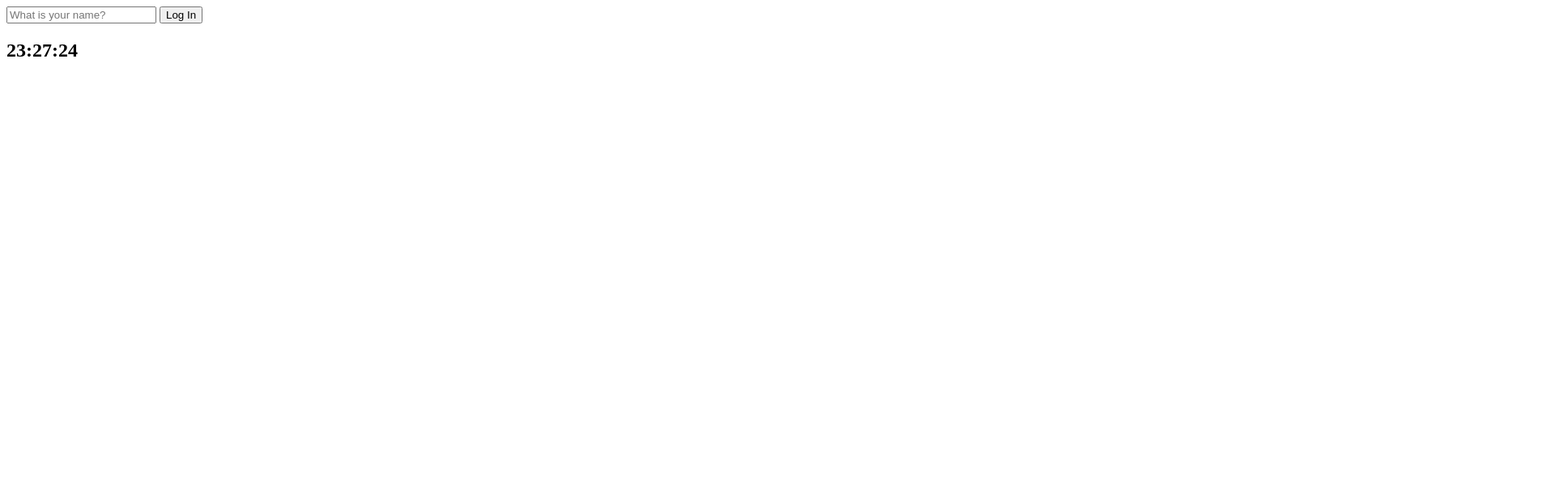
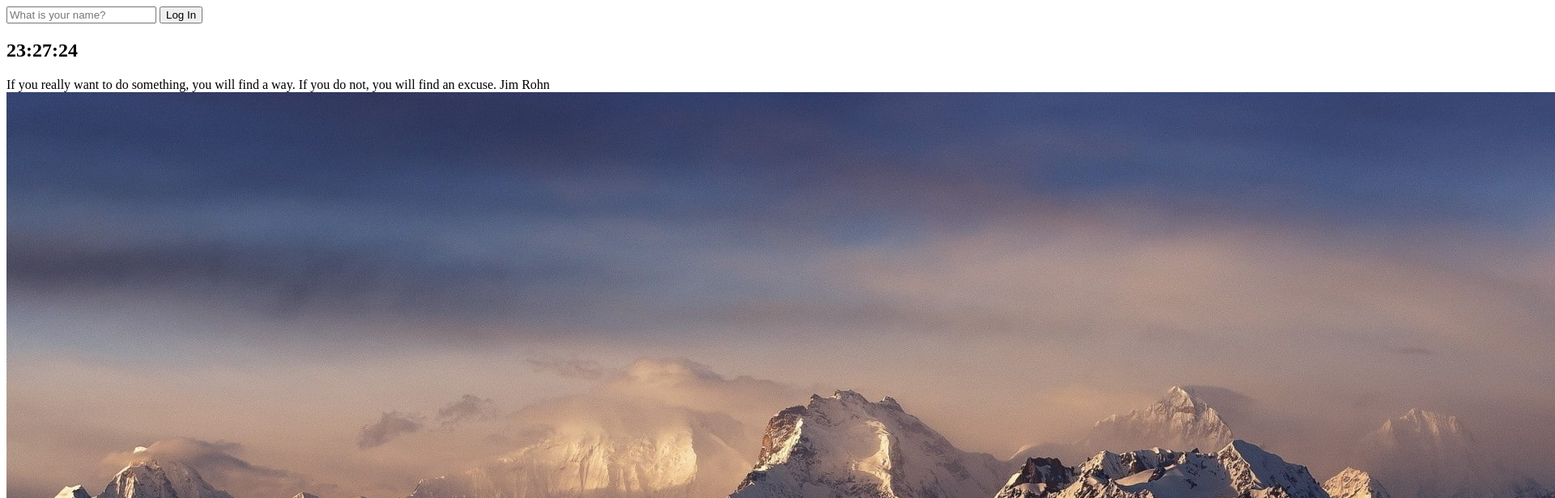
Before and after one commit to euijunh/momentum, a plain HTML site: page index.html in a window 1280 px wide. Shown: the top 616 px of the page at 81% size, 1920 px wide, since content can reach past the window. Drawn offline with Linux system fonts and the light colour scheme.

Commit message:
[clone] Quotes and Background

```diff
--- a/index.html
+++ b/index.html
@@ -18,7 +18,13 @@
     </form>
     <h2 id="clock">00:00:00</h2>
     <h1 id="greeting" class="hidden"></h1>
+    <div id="quote">
+      <span></span>
+      <span></span>
+    </div>
+    <script src="./js/greetings.js"></script>
     <script src="./js/clock.js"></script>
-    <script src="./js/greetings.js"></script>
+    <script src="./js/quotes.js"></script>
+    <script src="./js/background.js"></script>
   </body>
 </html>
--- /dev/null
+++ b/js/background.js
@@ -0,0 +1,20 @@
+const images = [
+  "img01.jpg",
+  "img02.jpg",
+  "img03.jpg",
+  "img04.jpg",
+  "img05.jpg",
+  "img06.jpg",
+  "img07.jpg",
+  "img08.jpg",
+  "img09.jpg",
+  "img10.jpg"
+];
+
+const chosenImage = images[Math.floor(Math.random() * images.length)];
+
+const bgImage = document.createElement("img");
+
+bgImage.src = `img/${chosenImage}`;
+
+document.body.appendChild(bgImage);
--- /dev/null
+++ b/js/quotes.js
@@ -0,0 +1,50 @@
+const quotes = [
+  {
+  quote: 'I never dreamed about success, I worked for it',
+  author: 'Estee Lauder'
+  },
+  {
+  quote: 'Do not try to be original, just try to be good.',
+  author: 'Paul Rand'
+  },
+  {
+  quote: 'Do not be afraid to give up the good to go for the great',
+  author: 'John D. Rockefeller'
+  },
+  {
+  quote: 'If you cannot fly then run. If you cannot run, then walk. And if you cannot walk, then crawl, but whatever you do, you have to keep moving forward.',
+  author: 'Martin Luther King Jr.'
+  },
+  {
+  quote: 'Our greatest weakness lies in giving up. The most certain way to succeed is always to try just one more time.',
+  author: 'Thomas Edison'
+  },
+  {
+  quote: 'The fastest way to change yourself is to hang out with people who are already the way you want to be',
+  author: 'REid Hoffman'
+  },
+  {
+  quote: 'Money is like gasoline during a road trip. You do not want to run out of gas on your trip, but you are not doing a tour of gas stations',
+  author: 'Tim O Reilly'
+  },
+  {
+  quote: 'Some people dream of success, while other people get up every morning and make it happen',
+  author: 'Wayne Huizenga'
+  },
+  {
+  quote: 'The only thing worse than starting something and falling.. is not starting something',
+  author: 'SEth Godin'
+  },
+  {
+  quote: 'If you really want to do something, you will find a way. If you do not, you will find an excuse.',
+  author: 'Jim Rohn'
+  },
+];
+
+const quote = document.querySelector("#quote span:first-child");
+const author = document.querySelector("#quote span:last-child");
+
+const todayQuote = quotes[Math.floor(Math.random() * quotes.length)];
+
+quote.innerText = todayQuote.quote;
+author.innerText = todayQuote.author;
```
Also changed, not shown: img/img02.jpg (added), img/img04.jpg (added), img/img06.jpg (added), img/img07.jpg (added), img/img08.jpg (added), img/img10.jpg (added), 4 other files.
